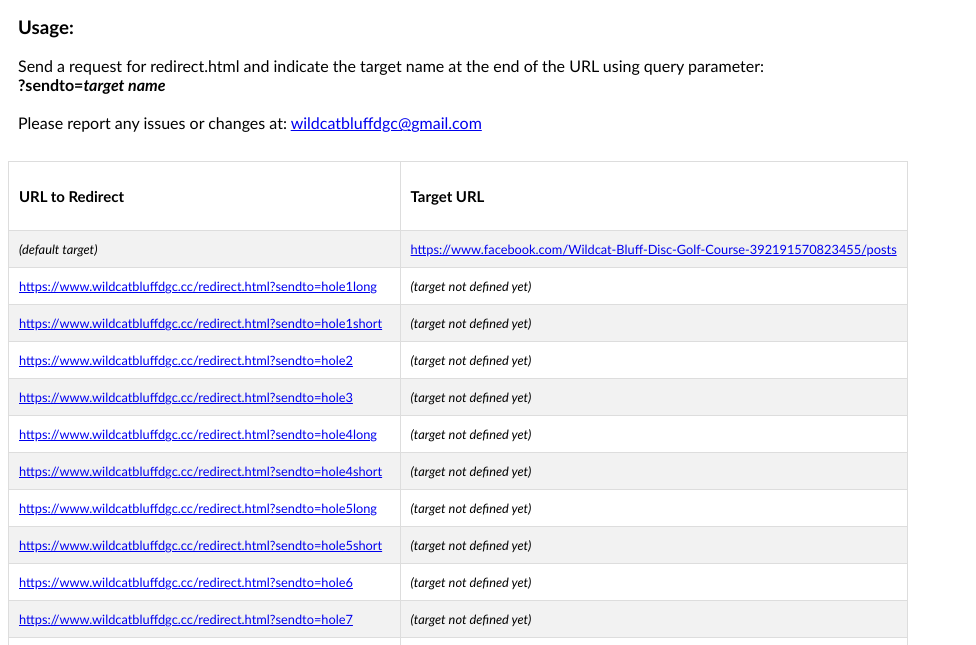
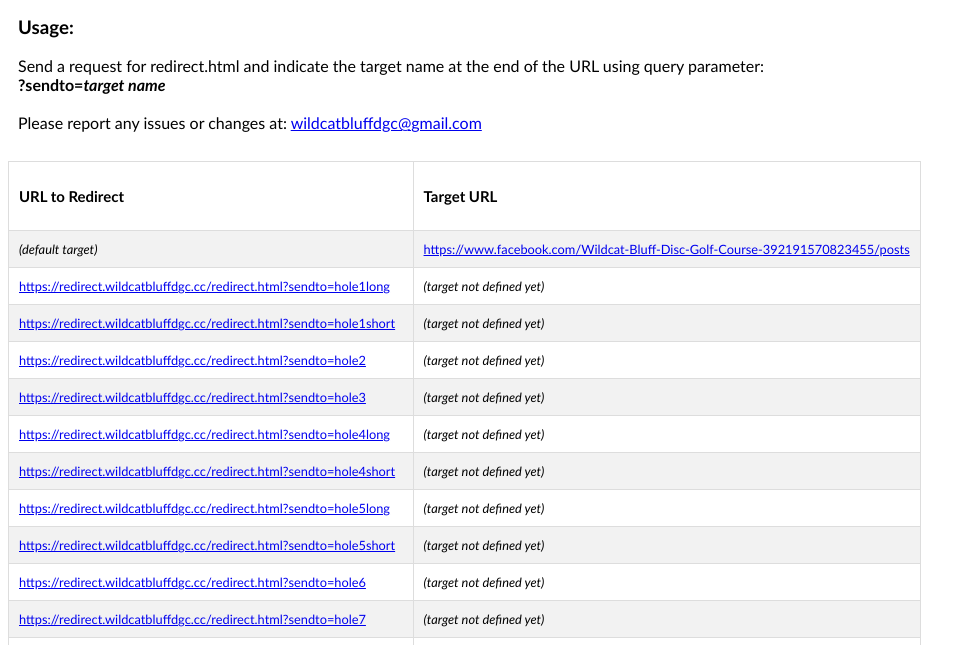
Before and after one commit to wildcatbluffdgc/wildcatbluffdgc.github.io, a plain HTML site: page index.html in a window 1280 px wide. Shown: the part 141-786 px from the top of the page, without its empty margins (0-976 px from the left). Drawn offline with Linux system fonts and the light colour scheme.

Commit message:
Update index.html for custom DNS

```diff
--- a/index.html
+++ b/index.html
@@ -46,7 +46,7 @@ Please report any issues or changes at: <a href="mailto:wildcatbluffdgc@gmail.co
 
 <script type="text/javascript">
 var x, html, urlprefix;
-urlprefix = 'https://www.wildcatbluffdgc.cc/redirect.html?sendto='
+urlprefix = 'https://redirect.wildcatbluffdgc.cc/redirect.html?sendto='
 html = '<table id="table">';
 html += '<tr><td><h3>URL to Redirect</h3></td><td><h3>Target URL</h3></td></tr>';
 for (x in redirects) {
```
